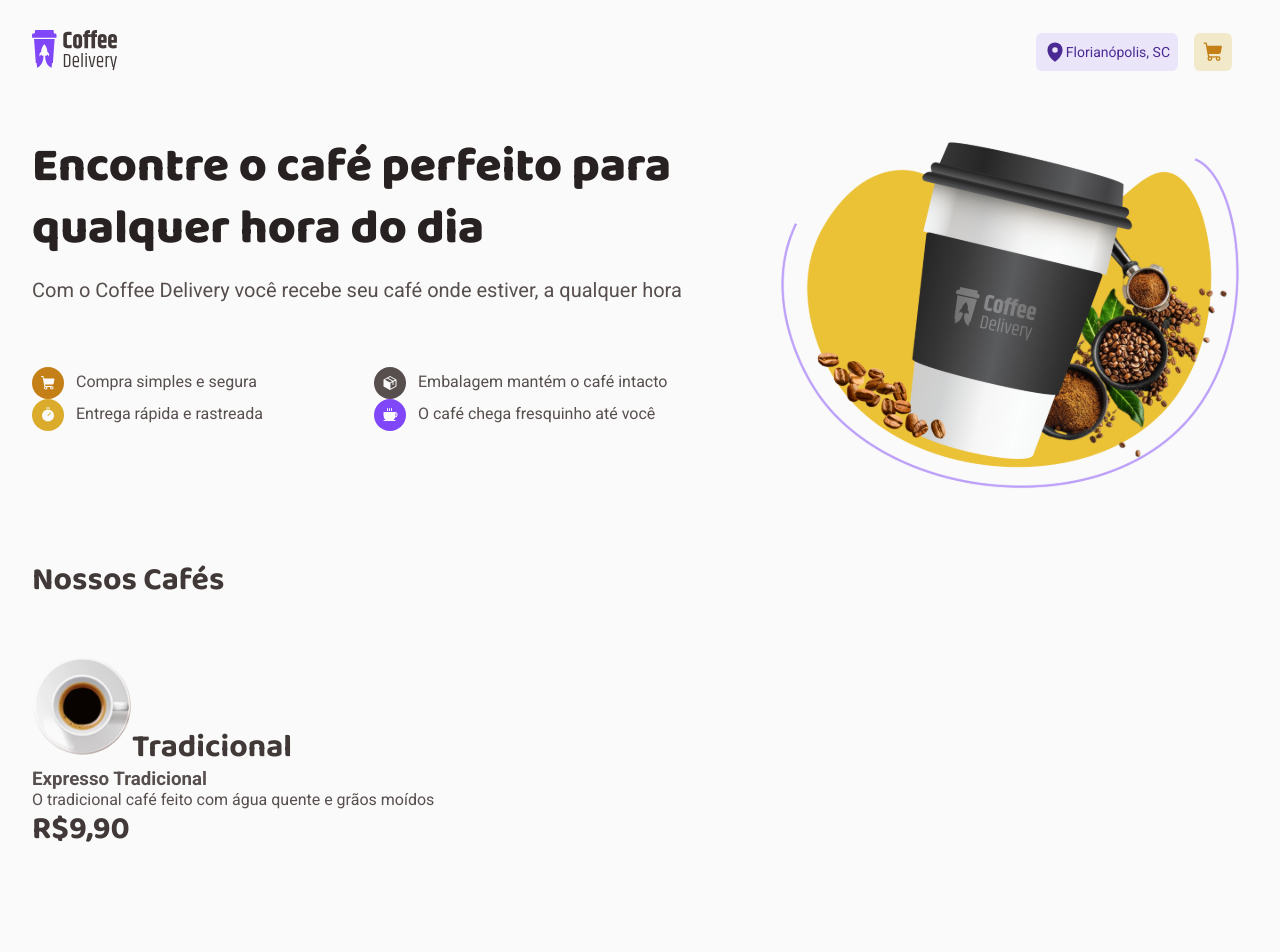
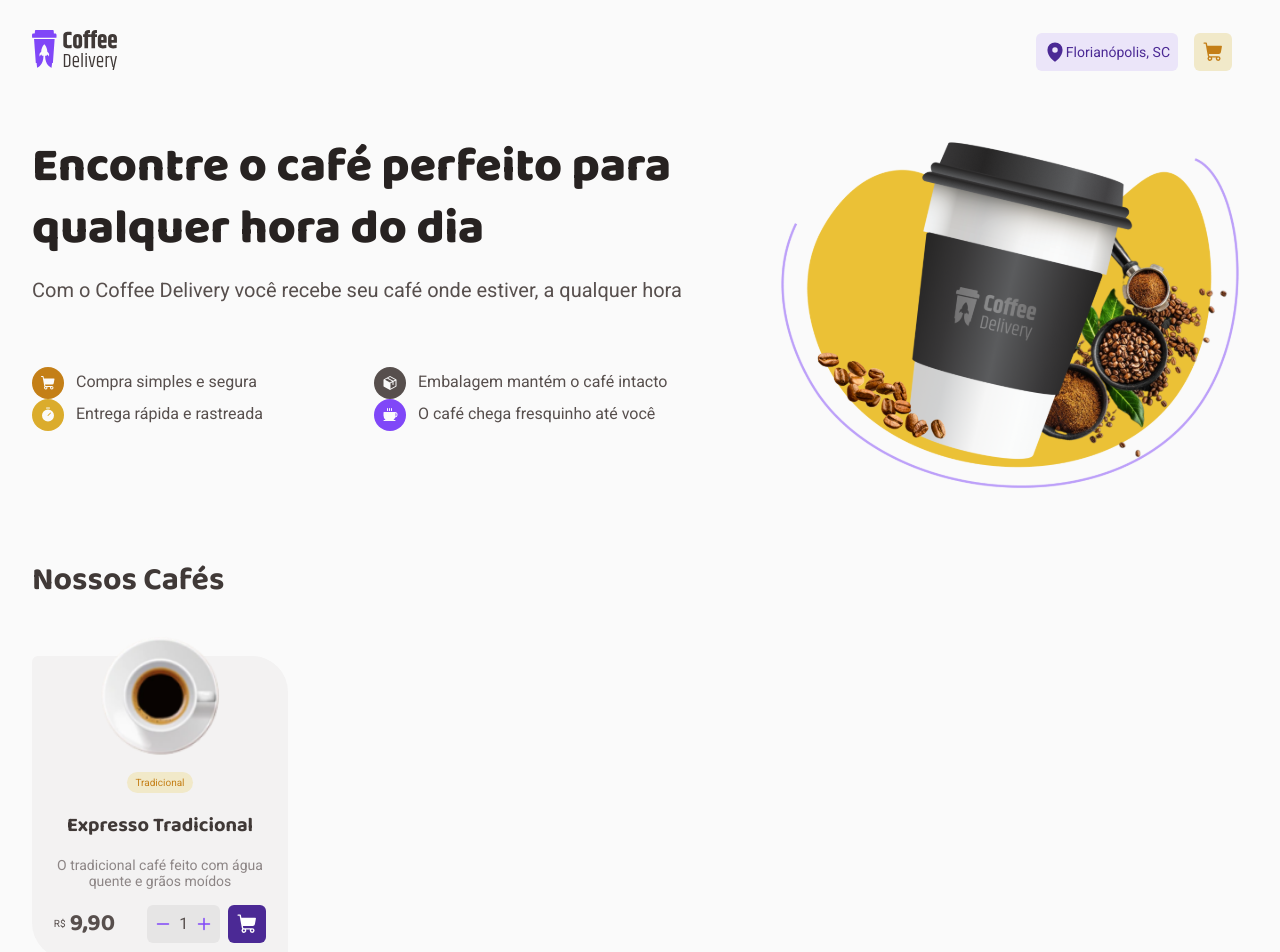
Before and after one commit to iago-monteirog/coffe-delivery-ignite, a React (Vite) app: page / in a window 1280 px wide. Shown: the top 952 px of the page. Before the commit the page ends 883 px from the top, so only its background shows below. Built offline with nearby package versions, Linux system fonts and the light colour scheme.

Commit message:
feat: add coffee card structure

```diff
--- a/src/components/CoffeeCard/index.tsx
+++ b/src/components/CoffeeCard/index.tsx
@@ -1,21 +1,33 @@
 import * as S from './styles';
 import expresso from '../../assets/expresso.png';
+import { Minus, Plus, ShoppingCart } from '@phosphor-icons/react';
+import { NavLink } from 'react-router-dom';
 
 export function CoffeeCard() {
     return (
-        <S.Container>
-            <S.CoffeeBox>
-                <img src={expresso} alt="Café Expresso" />
+        <S.CoffeeBox>
+            <img src={expresso} alt="Café Expresso" />
 
-                <span>Tradicional</span>
+            <S.CoffeeTag> <span>Tradicional</span> </S.CoffeeTag>
 
-                <h3>Expresso Tradicional</h3>
-                <p>O tradicional café feito com água quente e grãos moídos</p>
+            <h4>Expresso Tradicional</h4>
+            <p>O tradicional café feito com água quente e grãos moídos</p>
 
-                <div>
-                    <span>R$9,90</span>
-                </div>
-            </S.CoffeeBox>
-        </S.Container>
+            <S.BuyBox>
+                <p>R$<strong>9,90</strong></p>
+
+                <S.ActionsBox>
+                    <S.Counter>
+                        <Minus size={16} weight='bold' />
+                        <span>1</span>
+                        <Plus size={16} weight='bold' />
+                    </S.Counter>
+
+                    <NavLink to='/checkout'>
+                        <ShoppingCart weight='fill' size={22} />
+                    </NavLink>
+                </S.ActionsBox>
+            </S.BuyBox>
+        </S.CoffeeBox>
     );
 }
--- a/src/components/CoffeeCard/styles.ts
+++ b/src/components/CoffeeCard/styles.ts
@@ -1,8 +1,104 @@
 import styled from "styled-components";
 
-export const Container = styled.div`
-    margin-top: 3.375rem;
+export const CoffeeBox = styled.div`
+    display: flex;
+    flex-direction: column;
+    align-items: center;
+    justify-content: center;
+    padding: 1rem;
+    gap: 1rem;
+    width: 16rem;
+    border-top-left-radius: 6px;
+    border-bottom-left-radius: 36px;
+    border-top-right-radius: 36px;
+    border-bottom-right-radius: 6px;
+
+    background: ${props => props.theme.baseCard};
+
+    h4 {
+        font-family: 'Baloo 2';
+        font-size: 1.25rem;
+        color: ${props => props.theme.baseSubtitle};
+    }
+
+    p {
+        font-size: 0.875rem;
+        color: ${props => props.theme.baseLabel};
+        text-align: center;
+    }
+
+    img {
+        width: 7.5rem;
+        height: 7.5rem;
+        margin-top: calc(0px - 1.875rem - 6px);
+    }
+`;
+
+export const BuyBox = styled.div`
+    display: flex;
+    justify-content: space-between;
+    gap: 2rem;
+
+    p {
+        display: flex;
+        align-items: center;
+        gap: 0.25rem;
+        font-size: 0.625rem;
+        line-height: 1.3;
+        color: ${props => props.theme.baseText};
+
+        strong {
+            font-size: 1.5rem;
+            font-family: 'Baloo 2';
+        }
+    }
+`;
+
+export const ActionsBox = styled.div`
+    display: flex;
+    gap: 0.5rem;
+
+    a {
+        display: flex;
+        padding: 0.5rem;
+        justify-content: center;
+        align-items: center;
+        gap: 8px;
+
+        background: ${props => props.theme.purpleDark};
+        border-radius: 6px;
+        color: ${props => props.theme.white};
+    }
+`;
+
+export const Counter = styled.div`
+    background: ${props => props.theme.baseButton};
+    border-radius: 6px;
+
+    display: flex;
+    justify-content: center;
+    align-items: center;
+    padding: 0.5rem;
+    gap: 0.5rem;
+
+    svg {
+        color: ${props => props.theme.purple};
+        cursor: pointer;
+    }
+`;
+
+export const CoffeeTag = styled.div`
+    background: ${props => props.theme.yellowLight};
+    padding: 0.25rem 0.5rem;
+    border-radius: 100px;
+
+    display: flex;
+    justify-content: center;
+    align-items: center;
+
+    span {
+        font-size: 0.625rem;
+        line-height: 1.3;
+        color: ${props => props.theme.yellowDark};
+}
 `
-
-export const CoffeeBox = styled.div`
-`
--- a/src/pages/Home/index.tsx
+++ b/src/pages/Home/index.tsx
@@ -49,9 +49,10 @@ export function Home() {
             </S.HomePresentation>
 
             <S.CafeMenu>
-                <span>Nossos Cafés</span>
-
-                <CoffeeCard />
+                <h3>Nossos Cafés</h3>
+                <S.CoffeeContainer>
+                    <CoffeeCard />
+                </S.CoffeeContainer>
             </S.CafeMenu>
         </S.HomeContainer>
     )
--- a/src/pages/Home/styles.ts
+++ b/src/pages/Home/styles.ts
@@ -86,11 +86,17 @@ export const CafeMenu = styled.div`
     flex-direction: column;
     justify-content: flex-start;
 
-    span {
+    h3 {
         font-family: 'Baloo 2';
         font-size: 2rem;
         line-height: 1.3;
         color: ${props => props.theme.baseSubtitle}
     }
 
+`;
+
+export const CoffeeContainer = styled.div`
+    display: flex;
+    flex-wrap: wrap;
+    margin-top: 3.375rem;
 `
```
